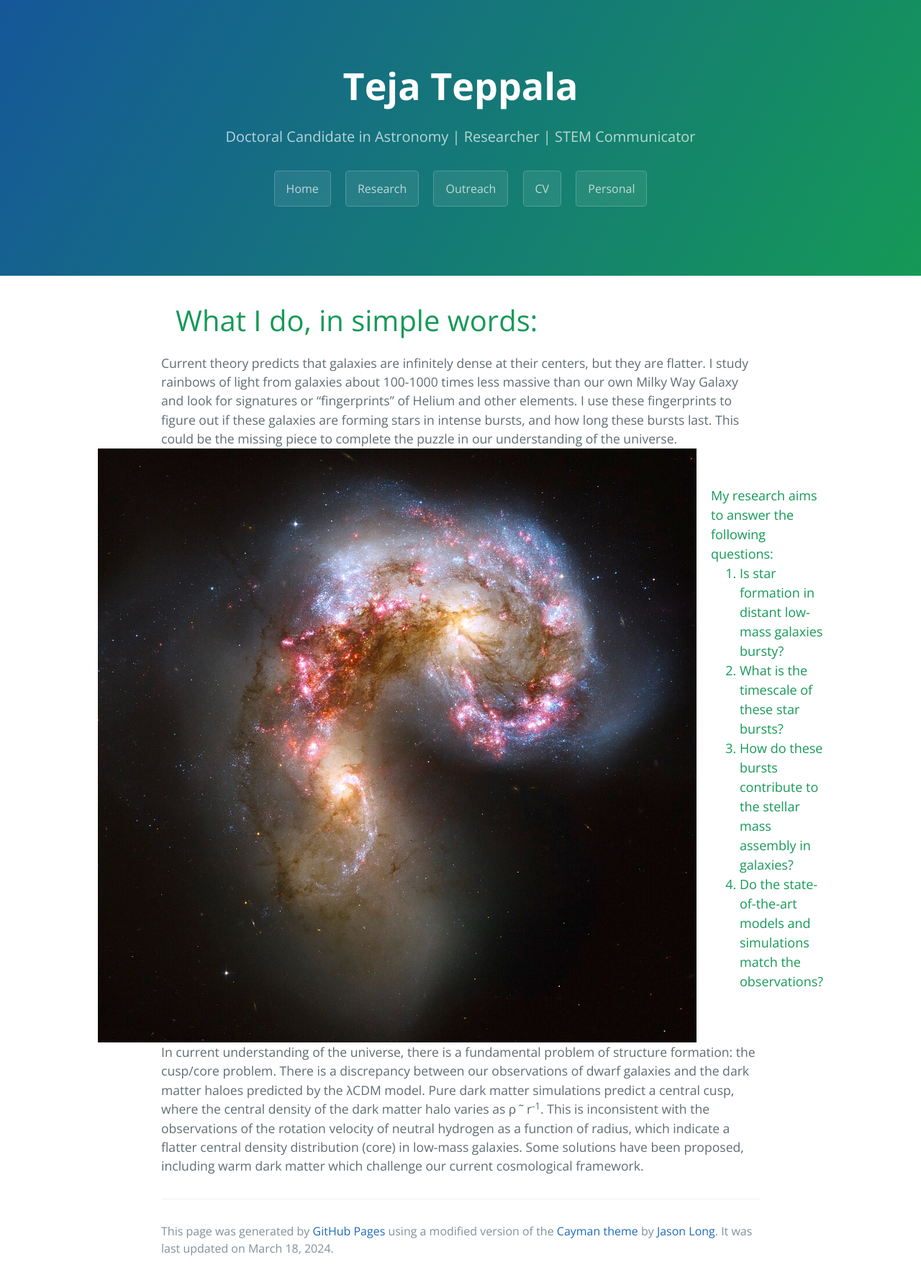
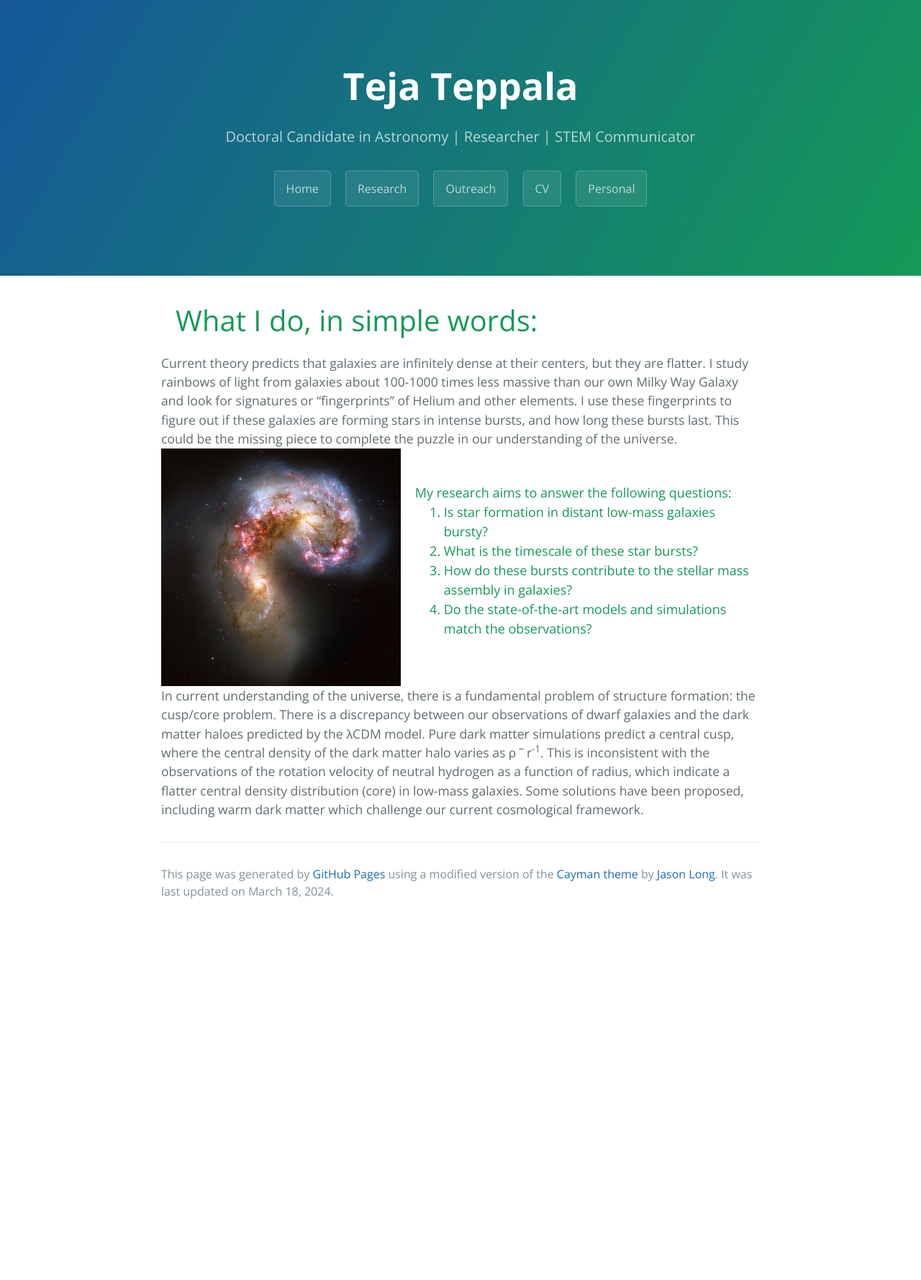
Before and after one commit to tejateppala/tejateppala.github.io, a Jekyll site: the page built from research.html, in a window 1280 px wide. Shown: the whole page at 72% size. Built offline with Jekyll 4.4.1, drawn with Linux system fonts in a browser that asks for light colours; after the commit the page ends 1282 px from its top, so only the background shows below that.

Commit message:
Updated website files

```diff
--- a/research.html
+++ b/research.html
@@ -12,7 +12,7 @@ title: {{ site.research }}
 	}
 
 	img {
-	  width: 100%;
+	  width: 40%;
 	  height: auto;
 	}
 
```
